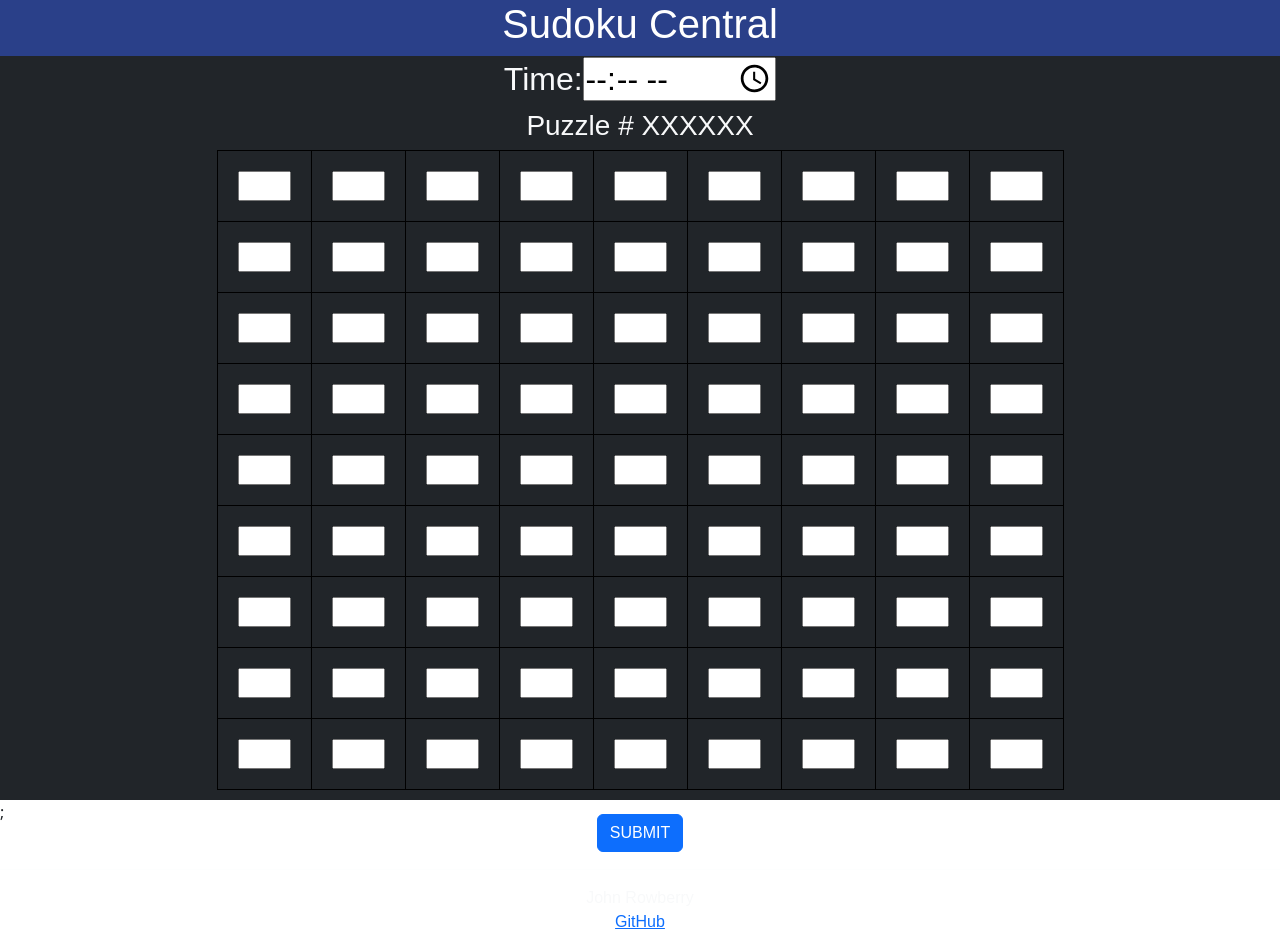
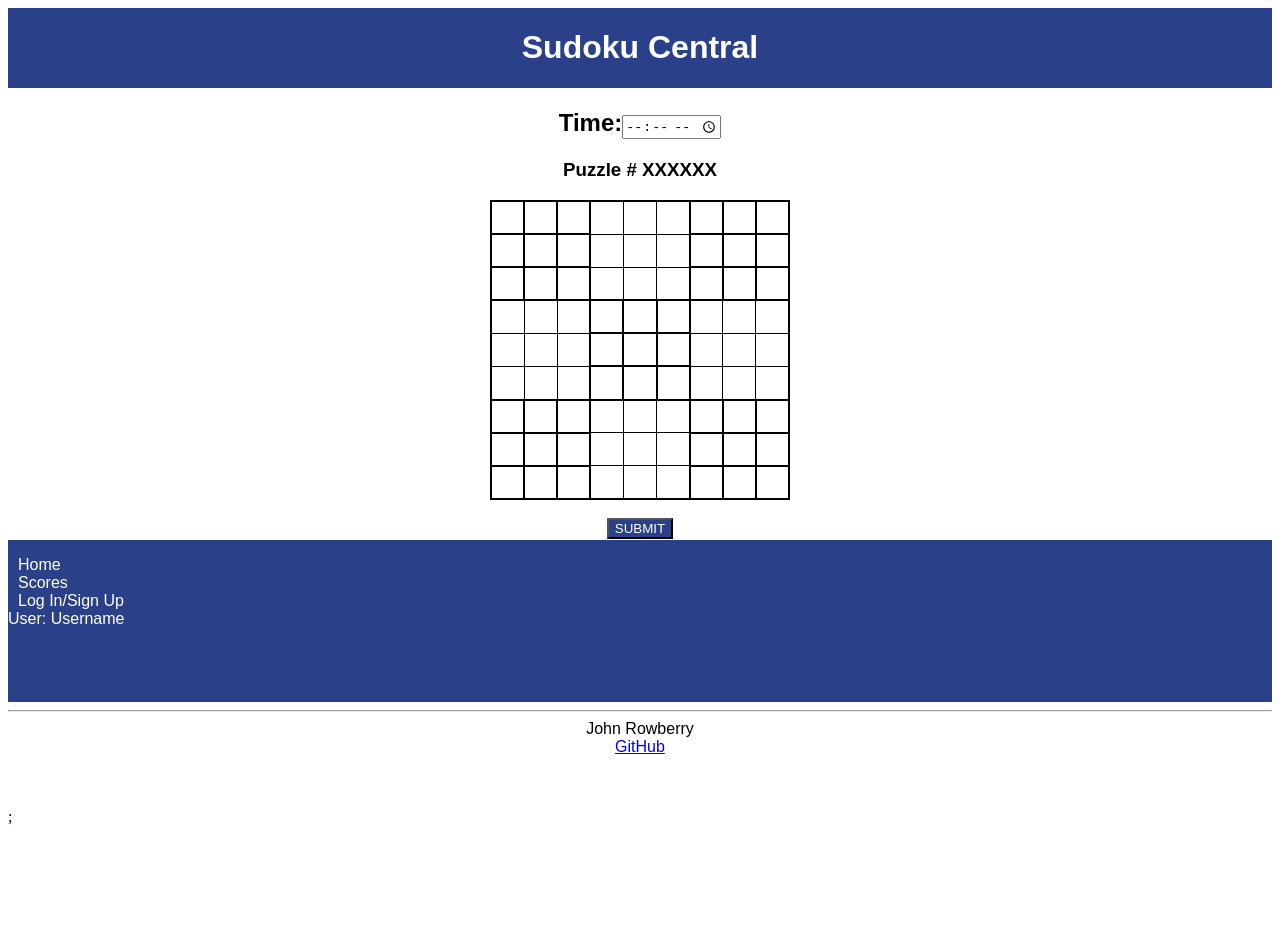
Before and after one commit to lemlag/startup, a React (Vite) app: page / in a window 1280 px wide. After the commit the page ends 834 px from the top, so only its background shows below. Built offline with nearby package versions, Linux system fonts and the light colour scheme.

Commit message:
Fixed formatting issues that occurred when porting over

```diff
--- a/src/app.jsx
+++ b/src/app.jsx
@@ -1,5 +1,5 @@
 import React from 'react';
-import 'bootstrap/dist/css/bootstrap.min.css';
+// import 'bootstrap/dist/css/bootstrap.min.css';
 import './app.css';
 import { BrowserRouter, NavLink, Route, Routes } from 'react-router-dom';
 import { Login } from './login/login';
@@ -21,10 +21,7 @@ export default function App() {
     <Route path='*' element={<NotFound />} />
   </Routes>
 
-    {/* <main>
-      <div>App components go here </div>
 
-          {/* -- Navigation elements -- */}
     <aside>
         <nav>
           <menu>
@@ -35,7 +32,6 @@ export default function App() {
           </menu>
         </nav>
     </aside>
-    {/* </main> */}
 
 
 
--- a/src/play/play.css
+++ b/src/play/play.css
@@ -7,13 +7,17 @@
     border: 2px solid #000;
   }
 
-  td {
+
+  #puzzle td {
     border: 1px solid #000;
+    padding: 5px;
   }
 
-  .block1, .block3, .block5, .block7, .block9{
+
+  #puzzle .block1, #puzzle .block3, #puzzle .block5, #puzzle .block7, #puzzle .block9{
     border: 2px solid black;
   }
+
 
   button {
     background-color: rgb(42, 64, 137);
--- a/src/play/play.jsx
+++ b/src/play/play.jsx
@@ -1,4 +1,5 @@
 import React from 'react';
+import './play.css'
 
 export function Play() {
   return (
--- a/src/scores/scores.css
+++ b/src/scores/scores.css
@@ -2,7 +2,7 @@
     border-collapse: collapse;
   }
 
-  td {
+  .Leaderboard td {
     border: 1px solid black;
     padding: 20px;
   }
```
